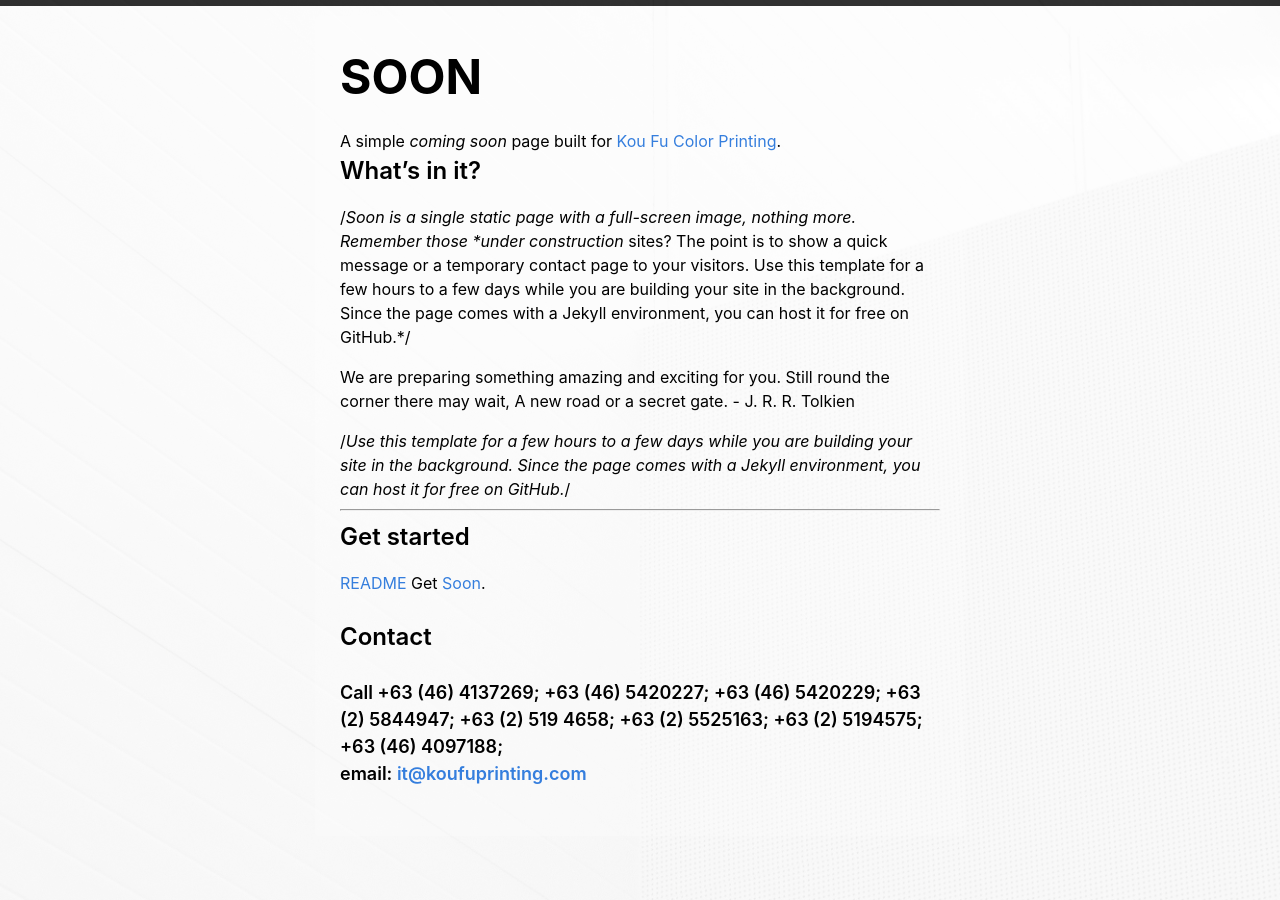
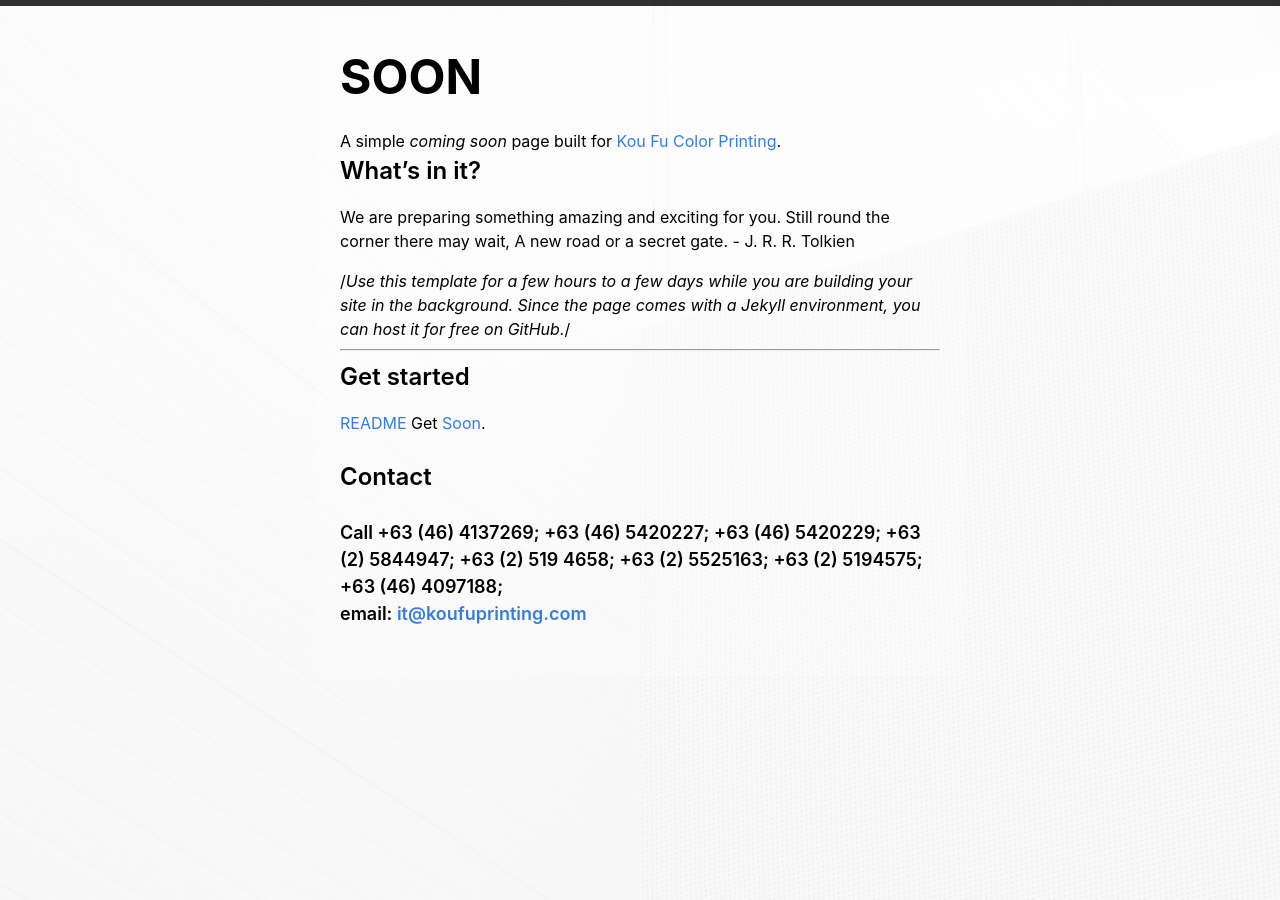
Before and after one commit to aice09/kfcp-comingsoon, a Jekyll site: the page built from index.md, in a window 1280 px wide. Built offline with Jekyll 4.4.1, drawn with Linux system fonts in a browser that asks for light colours.

Commit message:
Update index.md

```diff
--- a/index.md
+++ b/index.md
@@ -11,8 +11,6 @@ A simple *coming soon* page built for [Kou Fu Color Printing](https://koufuprint
 
 ## What's in it?
 
-/*Soon is a single static page with a full-screen image, nothing more. Remember those *under construction* sites? The point is to show a quick message or a temporary contact page to your visitors. Use this template for a few hours to a few days while you are building your site in the background. Since the page comes with a Jekyll environment, you can host it for free on GitHub.*/
-
 We are preparing something amazing and exciting for you.
 Still round the corner there may wait, A new road or a secret gate. - J. R. R. Tolkien
 
```
